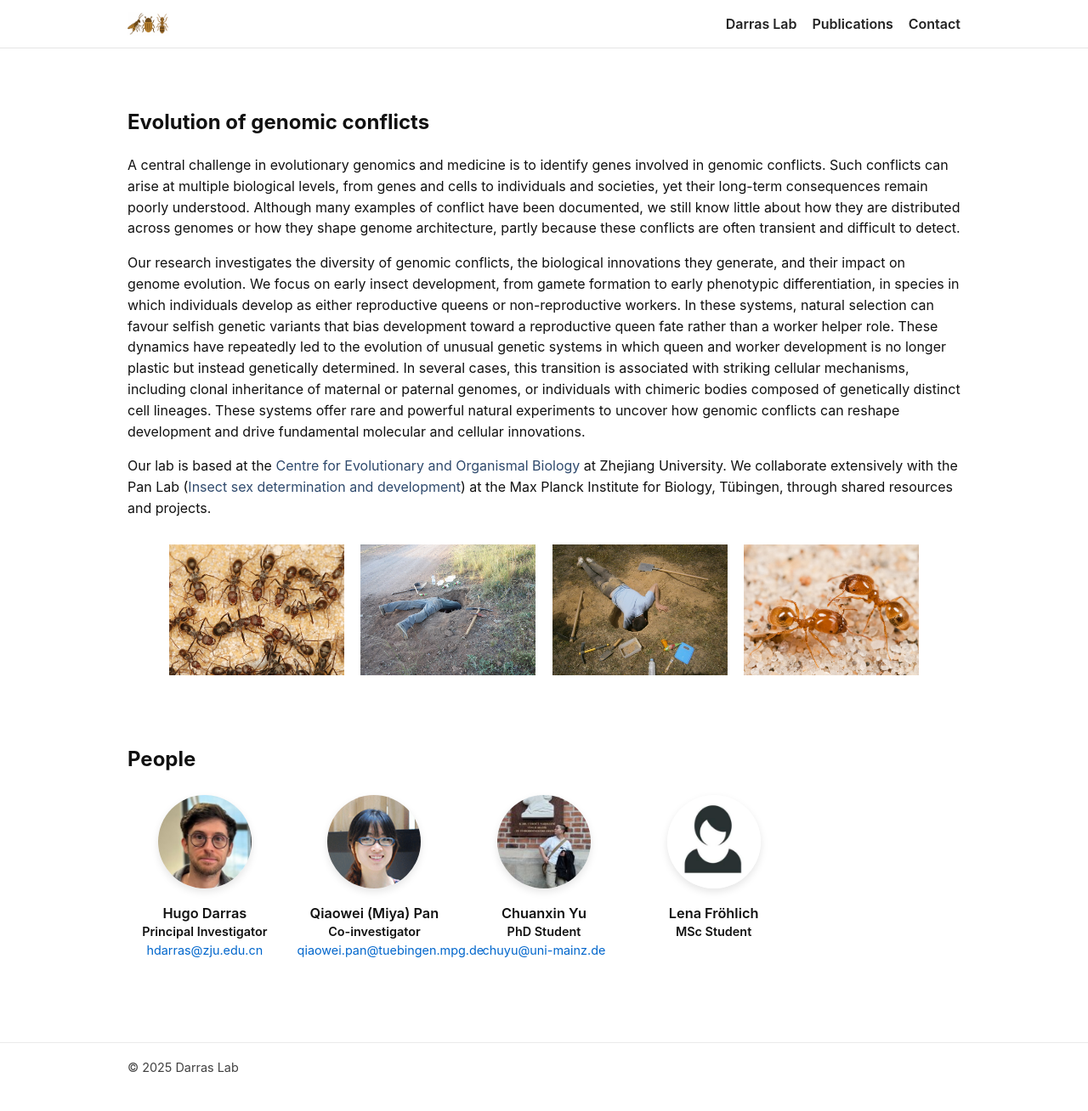
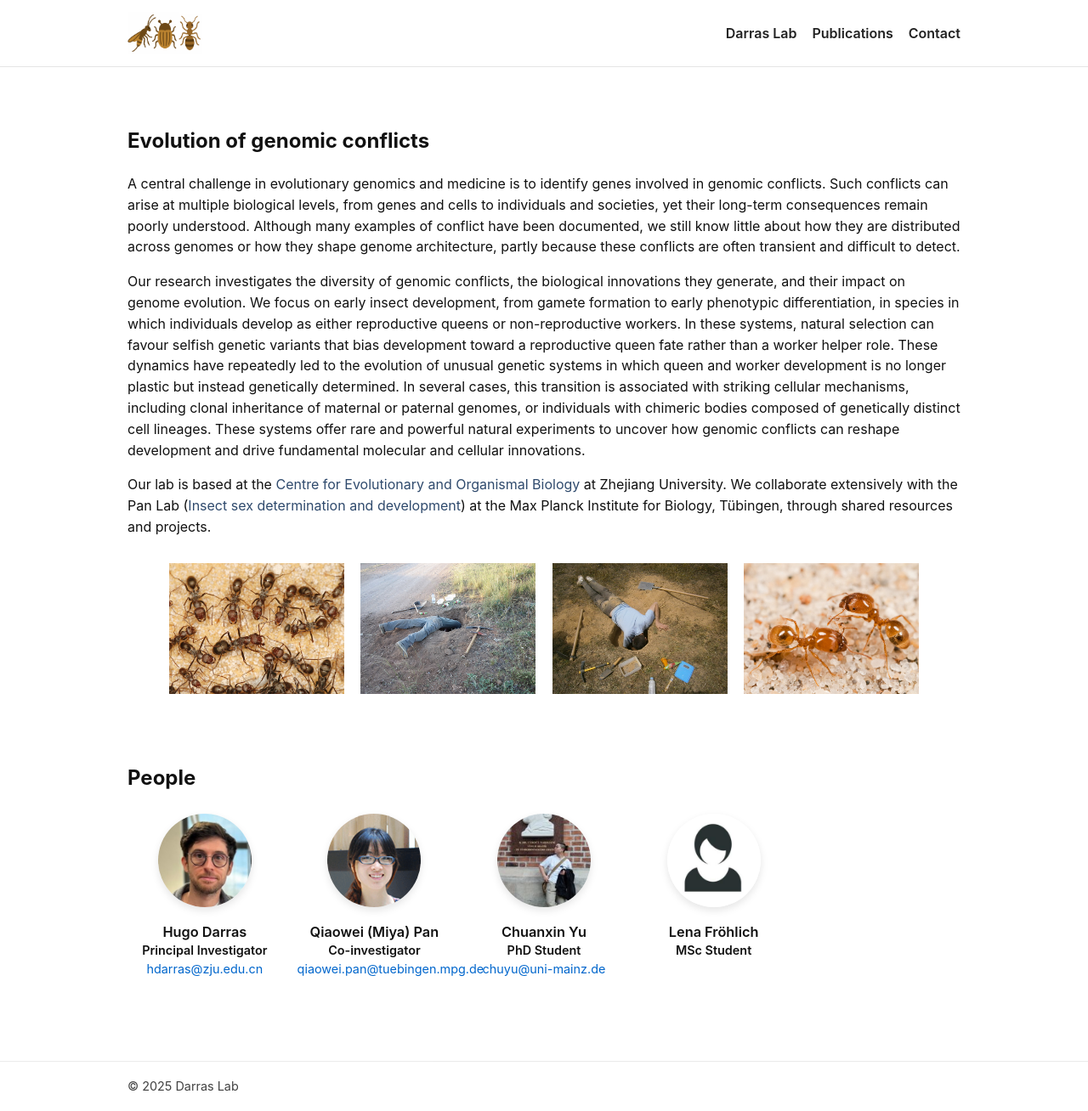
Before and after one commit to lab-darras/lab-darras.github.io, a Jekyll site: the page built from index.md, in a window 1280 px wide and 1308 px high. Shown: the whole window at 85% size. Built offline with Jekyll 4.4.1, drawn with Linux system fonts in a browser that asks for light colours.

Commit message:
Update default.html

```diff
--- a/_layouts/default.html
+++ b/_layouts/default.html
@@ -18,7 +18,7 @@
   align-items:center;
 }
 .site-logo{
-  height:28px;          /* ~2× text height */
+  height:50px;
   width:auto;
   display:block;
 }
```
